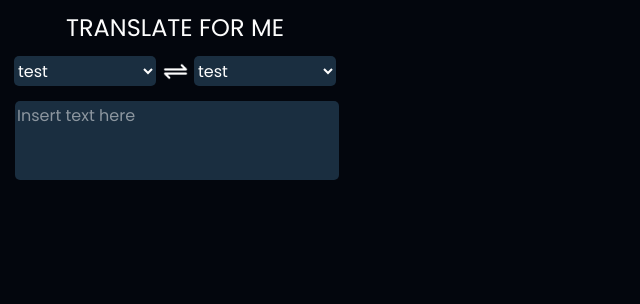
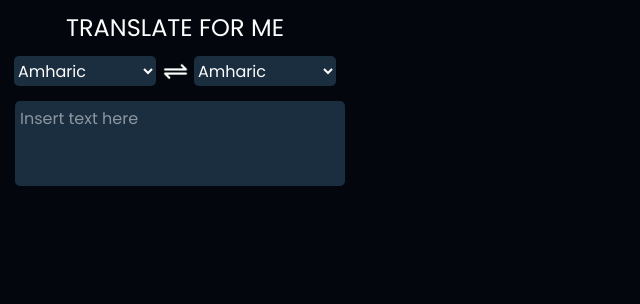
Before and after one commit to L-Zack/TranslateForMe, a browser extension: page index.html in a window 1280 px wide. Shown: the whole page, without its empty margins (0-640 px from the left). Drawn offline with Linux system fonts and the light colour scheme.

Commit message:
Finalização da primeira versão da extensão; -Adição do arquivo com as languages usadas na aplicação.

```diff
--- /dev/null
+++ b/countries.js
@@ -0,0 +1,100 @@
+export const countries = {
+    "am-ET": "Amharic",
+    "ar-SA": "Arabic",
+    "be-BY": "Bielarus",
+    "bem-ZM": "Bemba",
+    "bi-VU": "Bislama",
+    "bjs-BB": "Bajan",
+    "bn-IN": "Bengali",
+    "bo-CN": "Tibetan",
+    "br-FR": "Breton",
+    "bs-BA": "Bosnian",
+    "ca-ES": "Catalan",
+    "cop-EG": "Coptic",
+    "cs-CZ": "Czech",
+    "cy-GB": "Welsh",
+    "da-DK": "Danish",
+    "de-DE": "German",
+    "dz-BT": "Dzongkha",
+    "dv-MV": "Maldivian",
+    "el-GR": "Greek",
+    "en-GB": "English",
+    "es-ES": "Spanish",
+    "et-EE": "Estonian",
+    "eu-ES": "Basque",
+    "fa-IR": "Persian",
+    "fi-FI": "Finnish",
+    "fn-FNG": "Fanagalo",
+    "fo-FO": "Faroese",
+    "fr-FR": "French",
+    "gl-ES": "Galician",
+    "gu-IN": "Gujarati",
+    "ha-NE": "Hausa",
+    "he-IL": "Hebrew",
+    "hi-IN": "Hindi",
+    "hr-HR": "Croatian",
+    "hu-HU": "Hungarian",
+    "id-ID": "Indonesian",
+    "is-IS": "Icelandic",
+    "it-IT": "Italian",
+    "ja-JP": "Japanese",
+    "kk-KZ": "Kazakh",
+    "km-KM": "Khmer",
+    "kn-IN": "Kannada",
+    "ko-KR": "Korean",
+    "ku-TR": "Kurdish",
+    "ky-KG": "Kyrgyz",
+    "la-VA": "Latin",
+    "lo-LA": "Lao",
+    "lv-LV": "Latvian",
+    "men-SL": "Mende",
+    "mg-MG": "Malagasy",
+    "mi-NZ": "Maori",
+    "ms-MY": "Malay",
+    "mt-MT": "Maltese",
+    "my-MM": "Burmese",
+    "ne-NP": "Nepali",
+    "niu-NU": "Niuean",
+    "nl-NL": "Dutch",
+    "no-NO": "Norwegian",
+    "ny-MW": "Nyanja",
+    "ur-PK": "Pakistani",
+    "pau-PW": "Palauan",
+    "pa-IN": "Panjabi",
+    "ps-PK": "Pashto",
+    "pis-SB": "Pijin",
+    "pl-PL": "Polish",
+    "pt-PT": "Portuguese",
+    "pt-BR": "Português brasileiro",
+    "rn-BI": "Kirundi",
+    "ro-RO": "Romanian",
+    "ru-RU": "Russian",
+    "sg-CF": "Sango",
+    "si-LK": "Sinhala",
+    "sk-SK": "Slovak",
+    "sm-WS": "Samoan",
+    "sn-ZW": "Shona",
+    "so-SO": "Somali",
+    "sq-AL": "Albanian",
+    "sr-RS": "Serbian",
+    "sv-SE": "Swedish",
+    "sw-SZ": "Swahili",
+    "ta-LK": "Tamil",
+    "te-IN": "Telugu",
+    "tet-TL": "Tetum",
+    "tg-TJ": "Tajik",
+    "th-TH": "Thai",
+    "ti-TI": "Tigrinya",
+    "tk-TM": "Turkmen",
+    "tl-PH": "Tagalog",
+    "tn-BW": "Tswana",
+    "to-TO": "Tongan",
+    "tr-TR": "Turkish",
+    "uk-UA": "Ukrainian",
+    "uz-UZ": "Uzbek",
+    "vi-VN": "Vietnamese",
+    "wo-SN": "Wolof",
+    "xh-ZA": "Xhosa",
+    "yi-YD": "Yiddish",
+    "zu-ZA": "Zulu"
+}
--- a/index.html
+++ b/index.html
@@ -16,14 +16,15 @@
         </h1>
         <div class="base">
             <div class="selector">
-                <select id="initialLang" class="langSelector"><option>test</option><option>test2</option></select>
+                <select id="initialLang" class="langSelector"></select>
                 <img src="./source/doubleArrow.png" class="doubleArrow">
-                <select id="finalLang" class="langSelector"><option>test</option><option>test2</option></select>
+                <select id="finalLang" class="langSelector"></select>
             </div>
             <div class="textInput">
-                <textarea class="text" placeholder="Insert text here"></textarea>
+                <textarea class="text" id="text" placeholder="Insert text here"></textarea>
                 <input type="image" src="./source/arrow.png" id="arrow" class="arrow" height="40" width="40">
             </div>
+            <div id="translation"></div>
         </div>
         <script type="module" src="./main.js"></script>
     </body>
--- a/main.js
+++ b/main.js
@@ -0,0 +1,58 @@
+import {countries} from "./countries.js";
+
+const textareaInput = document.getElementById("text");
+const select = document.querySelectorAll(".langSelector");
+const flecha = document.getElementById("arrow");
+
+textareaInput.addEventListener("change", alteraBotao);
+textareaInput.addEventListener("click", alteraBotao);
+textareaInput.addEventListener("focus", alteraBotao);
+textareaInput.addEventListener("keyup", alteraBotao);
+textareaInput.addEventListener("mouseover", alteraBotao);
+
+select.forEach(selectButton => {
+let tempLang = [];
+    for(let language in countries) {
+        tempLang.push(language);
+    }
+
+    tempLang.forEach(language => {
+        let option = document.createElement("option");
+        option.setAttribute("value", language);
+        let conteudo = `${countries[language]}`;
+
+        selectButton.appendChild(option);
+        option.innerHTML = conteudo;
+    })
+})
+
+function alteraBotao() {
+    let trimmed = textareaInput.value.trim();
+    if(trimmed != '') {
+        flecha.classList.add("arrowActived");
+   } else {
+   flecha.classList.remove("arrowActived");
+   }
+}
+
+flecha.addEventListener("click", function() {
+    const langInicial = document.getElementById("initialLang").value;
+    const langDestino = document.getElementById("finalLang").value;
+    const text = document.getElementById("text").value;
+    const div = document.querySelector("#translation");
+
+    fetch(`https://api.mymemory.translated.net/get?q=${text}&langpair=${langInicial}|${langDestino}`)
+    .then(response => response.json())
+
+    .then(data => {
+        let conteudo = data.responseData.translatedText;
+        let translation = document.createElement("textarea");
+        translation.setAttribute("value", "");
+        translation.setAttribute("disabled", "");
+        div.appendChild(translation);
+        translation.innerHTML = conteudo;
+    })
+    .catch(function(error) {
+        console.log(error);
+    })
+})
--- a/style.css
+++ b/style.css
@@ -65,6 +65,7 @@ textarea {
     border-style: none;
     font-size: 16px;
     margin: 5px;
+    padding: 5px;
 }
 
 textarea::-webkit-input-placeholder {
@@ -97,3 +98,7 @@ textarea::-webkit-input-placeholder {
     opacity: 1;
     bottom: 10px;
 }
+
+#translation {
+    width: 350px;
+}
```
